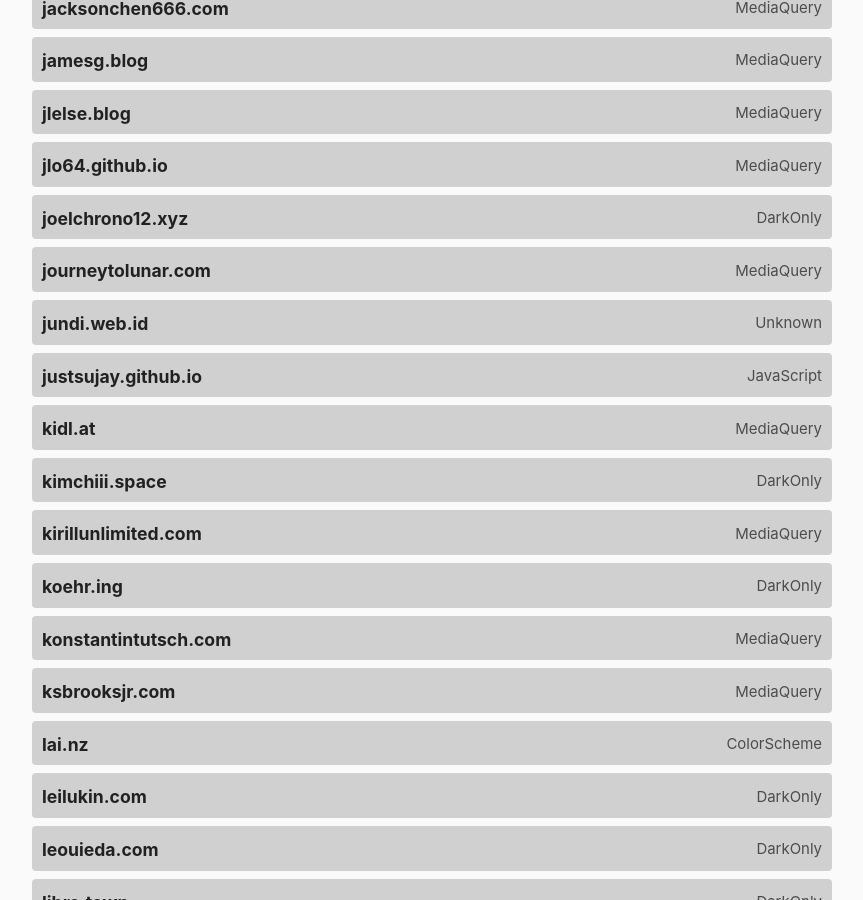
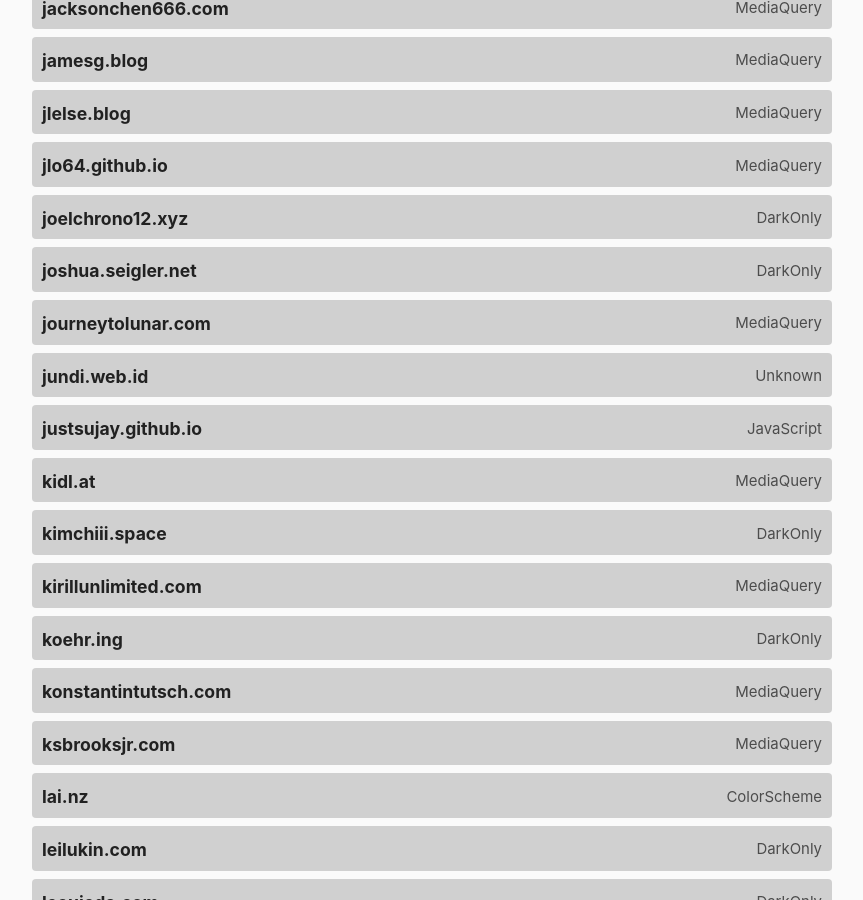
Before and after one commit to katherinek727/darktheme.club, a Jekyll site: the page built from index.md, in a window 1280 px wide and 900 px high, scrolled down 4425 px. Shown: the whole window, without its empty margins (208-1071 px from the left). Built offline with Jekyll 4.4.1, drawn with Linux system fonts in a browser that asks for light colours.

Commit message:
Add joshua.seigler.net

```diff
--- a/_data/sites.yml
+++ b/_data/sites.yml
@@ -1,3 +1,8 @@
+- domain: joshua.seigler.net
+  url: https://joshua.seigler.net/
+  method: darkonly
+  last_checked: 2025-06-22
+
 - domain: 250kb.club
   url: https://250kb.club/
   method: mediaquery
```
